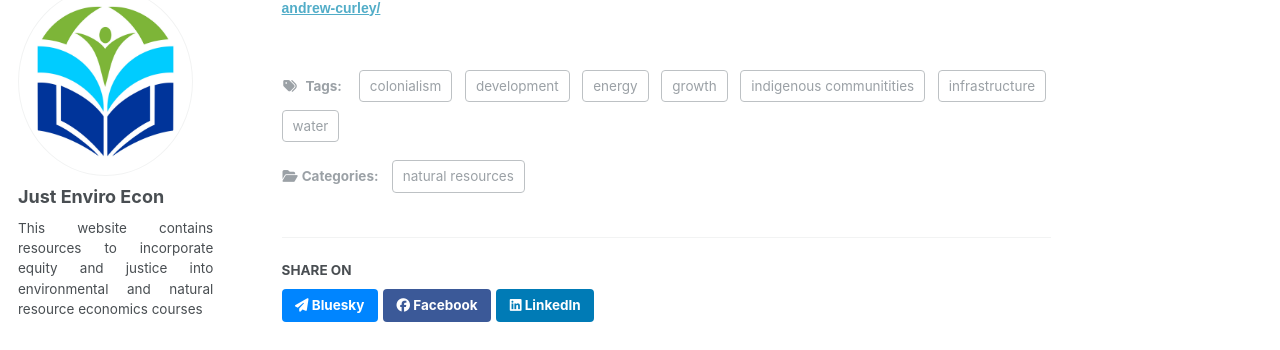
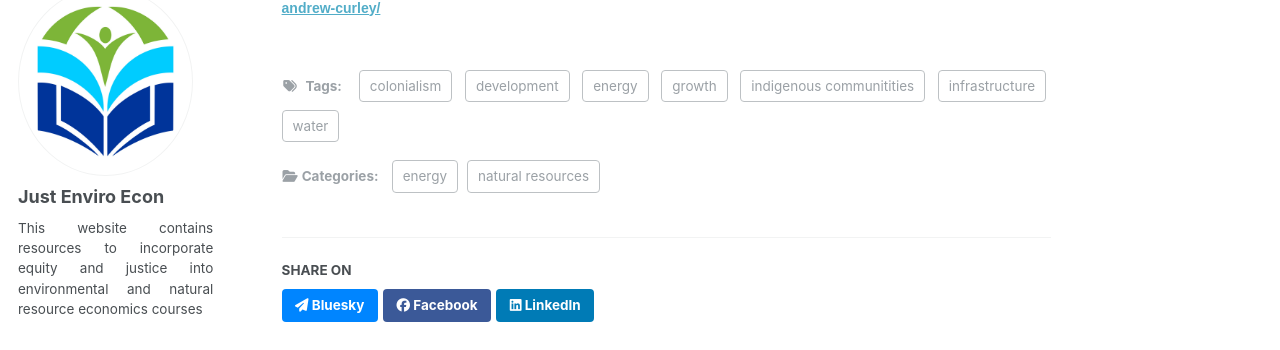
Before and after one commit to just-enviro-econ/just-enviro-econ.github.io, a Jekyll site: the page built from _media/2022-11-08-water-energy-navajo.md, in a window 1280 px wide and 900 px high, scrolled down 652 px. Shown: the part 119-469 px from the top of the window. Built offline with Jekyll 4.4.1, drawn with Linux system fonts in a browser that asks for light colours.

Commit message:
Update 2022-11-08-water-energy-navajo.md

```diff
--- a/_media/2022-11-08-water-energy-navajo.md
+++ b/_media/2022-11-08-water-energy-navajo.md
@@ -10,7 +10,9 @@ tags:
   - development
   - growth
   - colonialism
-category: "natural resources"
+category:
+ - natural resources
+ - energy
 type: "podcast"
 publisher: "Resource Radio"
 paperurl: 'https://www.resources.org/resources-radio/understanding-water-and-energy-in-the-navajo-nation-with-andrew-curley/'
```
